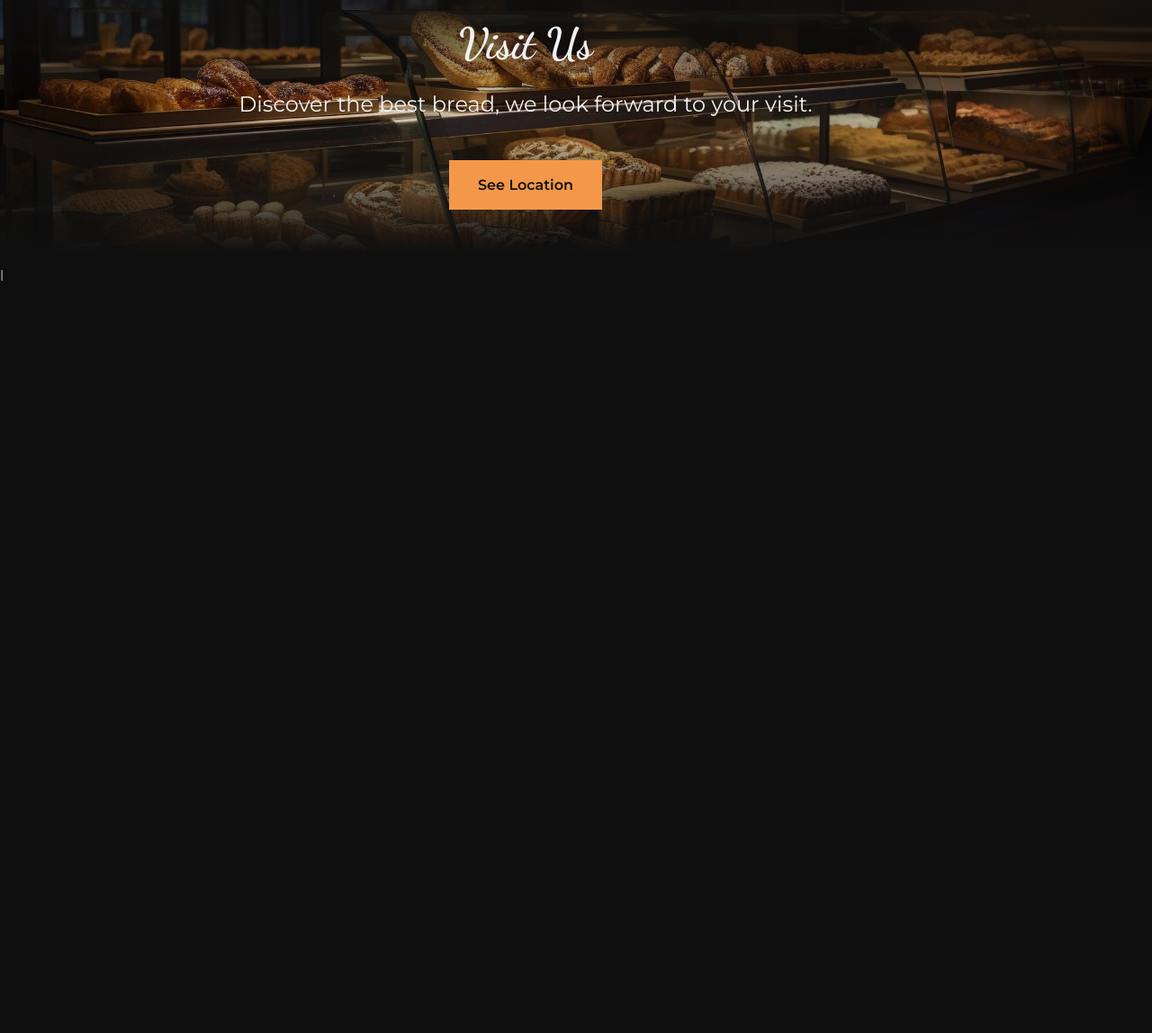
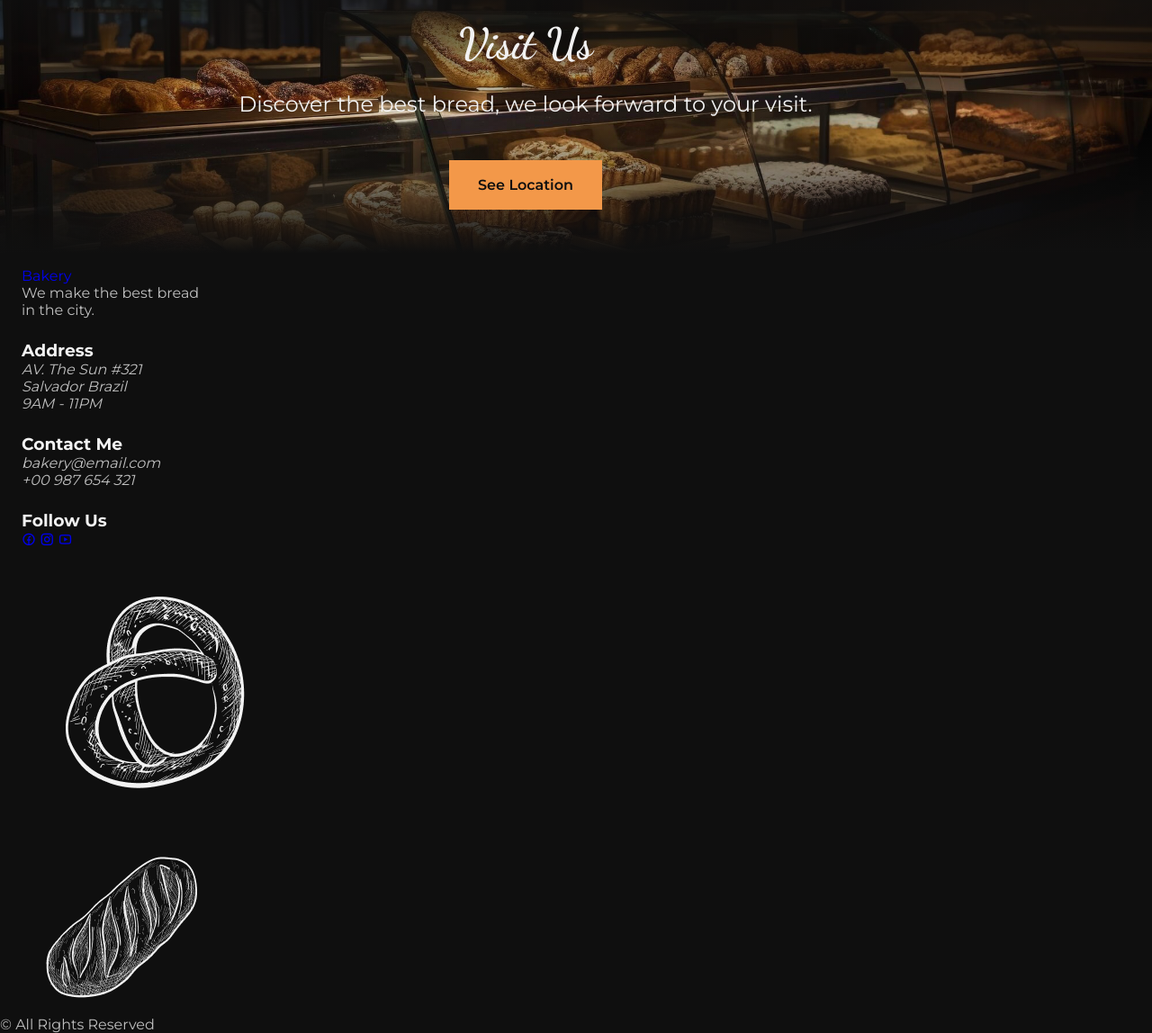
Before and after one commit to filipebteixeira98/delicias-deline, a plain HTML site: page index.html in a window 1280 px wide. Shown: the part 3697-4845 px from the top of the page at 90% size. Before the commit the page ends 4013 px from the top, so only its background shows below. Drawn offline with nearby package versions, Linux system fonts and the light colour scheme.

Commit message:
chore: create footer section structure

```diff
--- a/index.html
+++ b/index.html
@@ -273,7 +273,61 @@
         </div>
       </section>
     </main>
+    <footer class="footer">
+      <div class="footer__container container grid">
+        <div>
+          <a href="#" class="footer__logo">Bakery</a>
+          <p class="footer__description">
+            We make the best bread <br />
+            in the city.
+          </p>
+        </div>
+        <div class="footer__content grid">
+          <div>
+            <h3 class="footer__title">Address</h3>
+            <ul class="footer__list">
+              <li>
+                <address class="footer__info">
+                  AV. The Sun #321 <br />
+                  Salvador Brazil
+                </address>
+              </li>
+              <li>
+                <address class="footer__info">9AM - 11PM</address>
+              </li>
+            </ul>
+          </div>
+          <div>
+            <h3 class="footer__title">Contact Me</h3>
+            <ul class="footer__list">
+              <li>
+                <address class="footer__info">bakery@email.com</address>
+              </li>
+              <li>
+                <address class="footer__info">+00 987 654 321</address>
+              </li>
+            </ul>
+          </div>
+          <div>
+            <h3 class="footer__title">Follow Us</h3>
+            <div class="footer__social">
+              <a href="https://www.facebook.com/" target="_blank">
+                <i class="ri-facebook-circle-line"></i>
+              </a>
+              <a href="https://www.instagram.com/" target="_blank">
+                <i class="ri-instagram-line"></i>
+              </a>
+              <a href="https://www.youtube.com/" target="_blank">
+                <i class="ri-youtube-line"></i>
+              </a>
+            </div>
+          </div>
+        </div>
+        <img src="assets/img/bread-4.png" alt="image" class="footer__img-1" />
+        <img src="assets/img/bread-3.png" alt="image" class="footer__img-2" />
+      </div>
+      <span class="footer__copy">&#169; All Rights Reserved</span>
+    </footer>
     <script src="assets/js/main.js"></script>
   </body>
 </html>
-l
```
